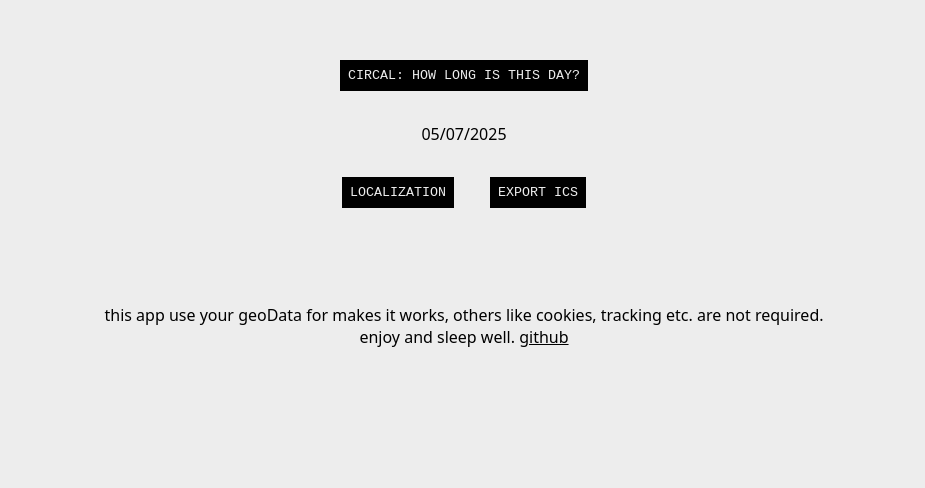
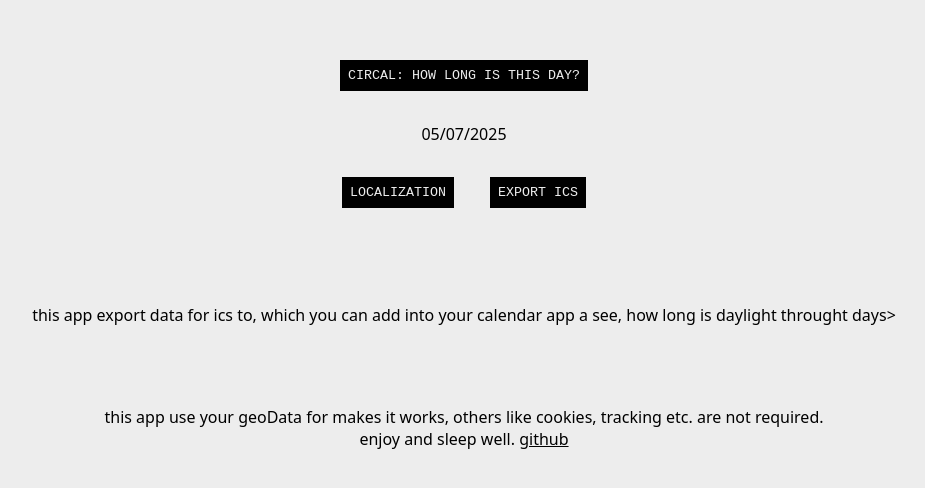
Before and after one commit to ja-svoboda/cirCal, a website: page index.html in a window 1280 px wide. Shown: the part 212-700 px from the top of the page, without its empty margins (176-1101 px from the left). Drawn offline with Linux system fonts and the light colour scheme.

Commit message:
Update index.html

```diff
--- a/index.html
+++ b/index.html
@@ -30,7 +30,7 @@
 <button onclick=getSunTimes() class="button">localization</button>
 <button onclick=createICalEvent() class="button">export ics</button>
 
-
+<p class="note">this app export data for ics to, which you can add into your calendar app a see, how long is daylight throught days>
 
 <p class="note">this app use your geoData for makes it works, others like cookies, tracking etc. are not required.<br>
     enjoy and sleep well.
```
